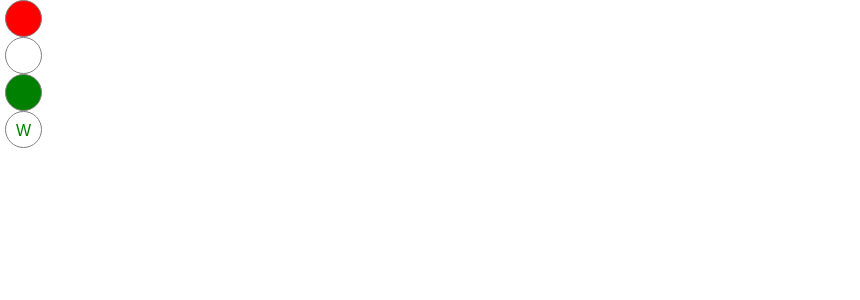
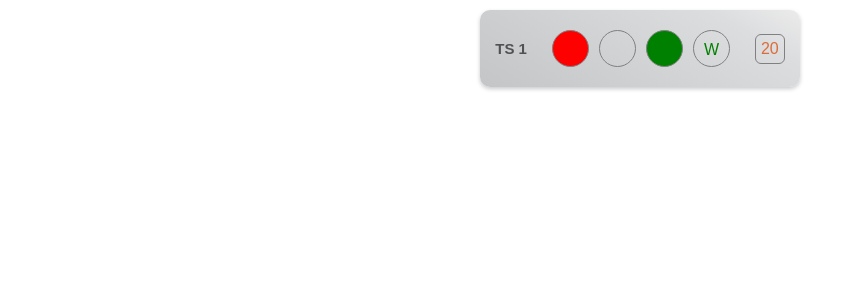
Before and after one commit to Srigadgeter/traffic-signal-control, a React (Create React App) app: page / in a window 1280 px wide. Shown: the top 300 px of the page, without its empty margins (0-860 px from the left). Built offline with nearby package versions, Linux system fonts and the light colour scheme.

Commit message:
Structure of TrafficSignal Created

```diff
--- a/src/App.js
+++ b/src/App.js
@@ -1,16 +1,25 @@
 import React, { Component } from "react";
-import Light from "./Light";
+
+import datas from "./data.json";
+import TrafficSignal from "./TrafficSignal";
 
 class App extends Component {
   render() {
-    return (
-      <div className="app">
-        <Light lightColor="red" timer={3} />
-        <Light lightColor="yellow" blink={true} timer={3} />
-        <Light lightColor="green" timer={3} />
-        <Light displayText="walk" displayTextColor="green" timer={5} />
-      </div>
-    );
+    const addTrafficSignals = () => {
+      let signals = [];
+      for (let i = 0; i < datas.length - 1; i++) {
+        signals.push(
+          <TrafficSignal
+            key={i}
+            trafficSignalId={i + 1}
+            totalLights={datas[i].totalLights}
+            lights={datas[i].lights}
+          />
+        );
+      }
+      return signals;
+    };
+    return <div className="app">{addTrafficSignals()}</div>;
   }
 }
 
--- /dev/null
+++ b/src/TrafficSignal.css
@@ -0,0 +1,39 @@
+.trafficSignal {
+  display: flex;
+  padding: 5px 15px;
+  margin: 10px auto;
+  width: max-content;
+  height: max-content;
+  align-items: center;
+  border-radius: 10px;
+  background-image: linear-gradient(
+    30deg,
+    #c4c5c7 0%,
+    #dcdddf 80%,
+    #ebebeb 100%
+  );
+  box-shadow: 0 2px 4px #c9cacc;
+}
+
+.lightContainer {
+  margin: 5px 10px;
+  padding: 10px;
+  display: flex;
+  width: max-content;
+}
+
+.title {
+  font-size: 15px;
+  font-weight: bold;
+  color: rgb(82, 82, 82);
+}
+
+.countdownPanel {
+  width: max-content;
+  padding: 5px;
+  color: #db6c39;
+  border-radius: 6px;
+  text-align: center;
+  height: max-content;
+  border: 1px solid gray;
+}
--- /dev/null
+++ b/src/TrafficSignal.js
@@ -0,0 +1,58 @@
+import React, { Component, Fragment } from "react";
+
+import "./TrafficSignal.css";
+import Light from "./Light";
+
+class TrafficSignal extends Component {
+  render() {
+    const drawLights = () => {
+      let lightCollections = [];
+      for (let i = 0; i < this.props.totalLights; i++) {
+        lightCollections.push(
+          <Light
+            order={
+              this.props.lights[i].order === undefined
+                ? ""
+                : this.props.lights[i].order
+            }
+            timer={
+              this.props.lights[i].timer === undefined
+                ? ""
+                : this.props.lights[i].timer
+            }
+            blink={
+              this.props.lights[i].blink === undefined
+                ? ""
+                : this.props.lights[i].blink
+            }
+            lightColor={
+              this.props.lights[i].lightColor === undefined
+                ? ""
+                : this.props.lights[i].lightColor
+            }
+            displayText={
+              this.props.lights[i].displayText === undefined
+                ? ""
+                : this.props.lights[i].displayText
+            }
+            displayTextColor={
+              this.props.lights[i].displayTextColor === undefined
+                ? ""
+                : this.props.lights[i].displayTextColor
+            }
+          />
+        );
+      }
+      return lightCollections;
+    };
+    return (
+      <div className="trafficSignal">
+        <span className="title">TS {this.props.trafficSignalId}</span>
+        <div className="lightContainer">{drawLights()}</div>
+        <div className="countdownPanel">{20}</div>
+      </div>
+    );
+  }
+}
+
+export default TrafficSignal;
--- /dev/null
+++ b/src/data.json
@@ -0,0 +1,50 @@
+[
+  {
+    "totalLights": 4,
+    "lights": [
+      {
+        "lightColor": "red",
+        "timer": 3,
+        "order": 4
+      },
+      {
+        "lightColor": "yellow",
+        "blink": true,
+        "timer": 2,
+        "order": 3
+      },
+      {
+        "lightColor": "green",
+        "timer": 3,
+        "order": 2
+      },
+      {
+        "displayText": "walk",
+        "displayTextColor": "green",
+        "timer": 2,
+        "order": 1
+      }
+    ]
+  },
+  {
+    "totalLights": 3,
+    "lights": [
+      {
+        "lightColor": "red",
+        "timer": 3,
+        "order": 1
+      },
+      {
+        "lightColor": "yellow",
+        "blink": true,
+        "timer": 2,
+        "order": 2
+      },
+      {
+        "lightColor": "green",
+        "timer": 3,
+        "order": 3
+      }
+    ]
+  }
+]
```
